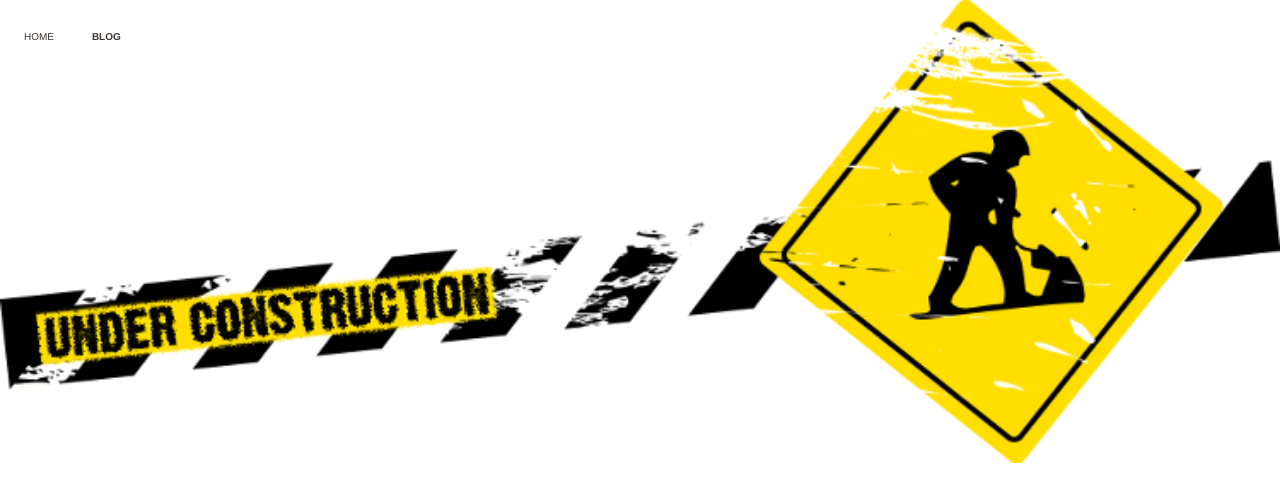
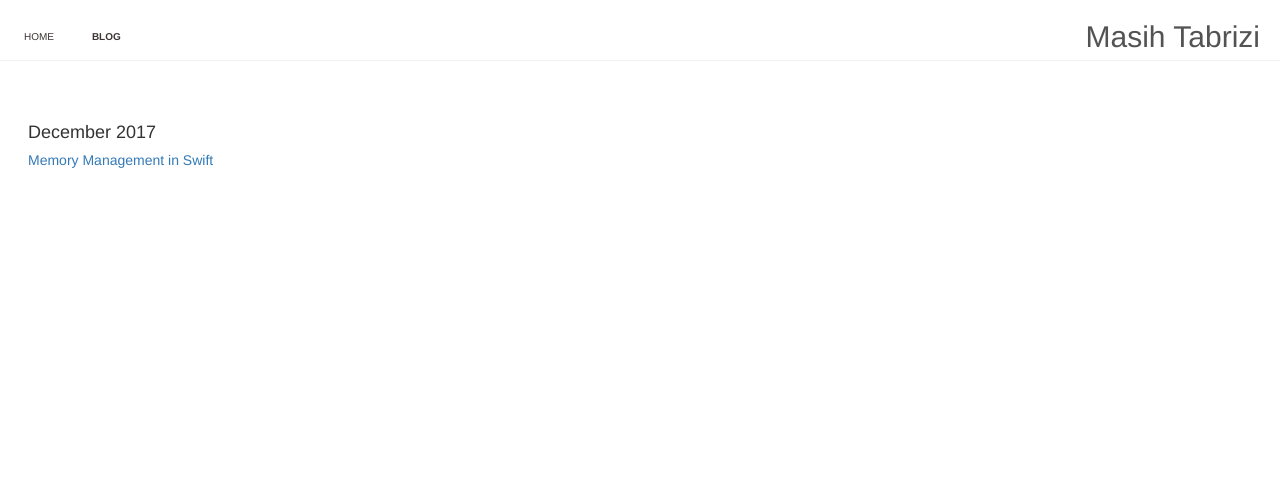
Before and after one commit to masiht/masihtabrizi.com, a plain HTML site: page blog.html in a window 1280 px wide. Drawn offline with Linux system fonts and the light colour scheme.

Commit message:
[web] styles for blog, adding first post

```diff
--- a/blog.html
+++ b/blog.html
@@ -28,11 +28,34 @@
 				<li><a class="active" href="blog.html">Blog</a></li>
 			</ul>
 		</nav> <!-- cd-main-nav -->
+    <div><h2 class="website-brnding">Masih Tabrizi</h2></div>
 	</header>
-
 	<main class="cd-main-content">
 		<div class="cd-scrolling-bg cd-color-1">
-			<img src="img/Under_construction.png" alt=" " style="width: 100%">
+      <div>
+        <div class="table-responsive">
+          <table class="table blog-posts-table">
+            <tbody>
+              <tr>
+                <td>
+                  <h4>December 2017</h4>
+                  <ol class="articles">
+                      <li>
+                        <article>
+                          <a href="https://medium.com/@m.tabrizi/memory-management-in-swift-3c38065ecbbd">
+                            <div class="title">
+                              <h5>Memory Management in Swift</h5>
+                            </div>
+                          </a>
+                        </article>
+                      </li>
+                  </ol>
+                </td>
+              </tr>
+            </tbody>
+          </table>
+        </div>
+      </div>
 		</div> <!-- cd-scrolling-bg -->
 	</main> <!-- cd-main-content -->
   <script src="js/jquery.min.js"></script>
--- a/css/style.css
+++ b/css/style.css
@@ -75,26 +75,6 @@ Modules - reusable parts of our design
 Main components
 
 -------------------------------- */
-.cd-header {
-  position: fixed;
-  top: 0;
-  left: 0;
-  width: 100%;
-  height: 50px;
-  background: rgba(255, 255, 255, 0.0);
-  box-shadow: 0 1px 2px rgba(0, 0, 0, 0.0);
-  z-index: 2;
-}
-.cd-header:after {
-  content: "";
-  display: table;
-  clear: both;
-}
-@media only screen and (min-width: 768px) {
-  .cd-header {
-    height: 70px;
-  }
-}
 .cd-main-nav {
   float: left;
   margin-right: 5%;
@@ -265,3 +245,45 @@ Main components
   text-align:right;
   font-weight: 300;
 }
+
+/* -------- only blog -------- */
+.cd-header {
+  position: fixed;
+  top: 0;
+  left: 0;
+  width: 100%;
+  height: 50px;
+  background: rgba(255, 255, 255, 0.95);
+  box-shadow: 0 1px 1px rgba(0, 0, 0, 0.05);
+  z-index: 2;
+}
+.cd-header:after {
+  content: "";
+  display: table;
+  clear: both;
+}
+@media only screen and (min-width: 768px) {
+  .cd-header {
+    height: 60px;
+  }
+}
+
+.website-brnding {
+  color: rgba(25, 25, 25, 0.75);
+  text-align:right;
+  padding-right: 20px;
+  font-weight: 300;
+}
+
+.table-responsive {
+  height: 90%;
+  overflow: auto;
+}
+
+.blog-posts-table {
+  margin: 105px 20px;
+}
+
+.blog-posts-table tr td {
+  border: none !important;
+}
```
Also changed, not shown: index.html (+1 -1 lines), img/Under_construction.png (deleted).
